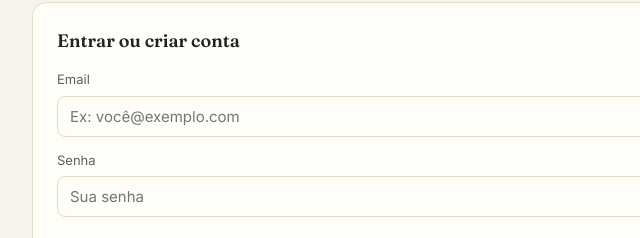
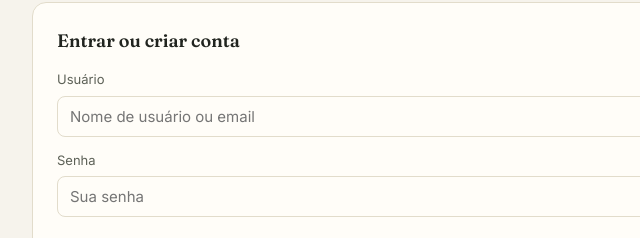
Before and after one commit to Antonio-Justier/SISTEMA-FINANCEIRO-, a website: page index.html in a window 1280 px wide. Shown: the part 243-481 px from the top of the page, 142-782 px from the left. Drawn offline with Linux system fonts and the light colour scheme.

Commit message:
Change email input to username input in form

```diff
--- a/index.html
+++ b/index.html
@@ -38,8 +38,8 @@
         <h2>Entrar ou criar conta</h2>
         <form id="auth-form" class="form">
           <label class="field">
-            <span>Email</span>
-            <input type="email" id="auth-email" placeholder="Ex: você@exemplo.com" required />
+            <span>Usuário</span>
+            <input type="text" id="auth-email" placeholder="Nome de usuário ou email" required />
           </label>
           <label class="field">
             <span>Senha</span>
```
